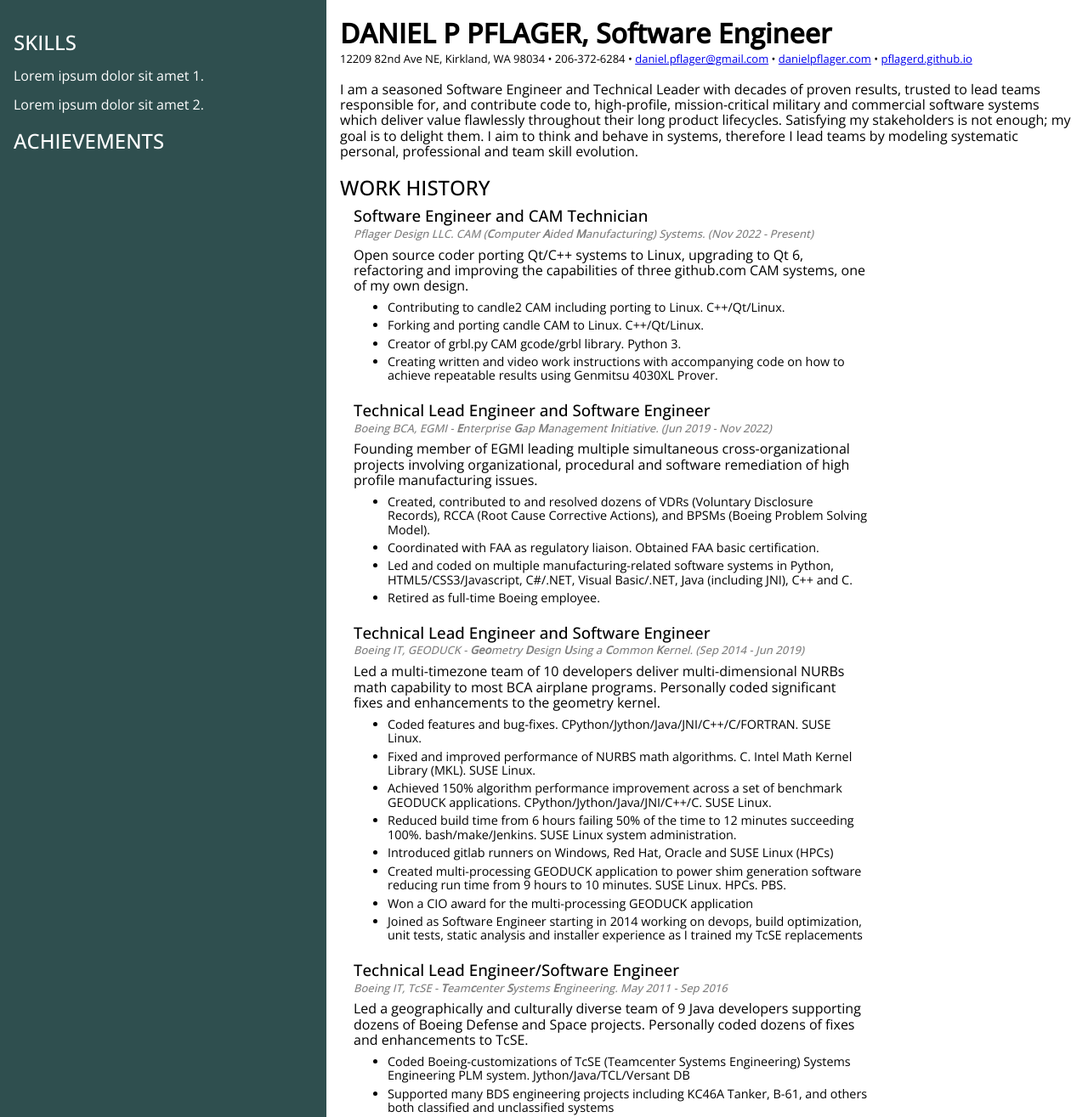
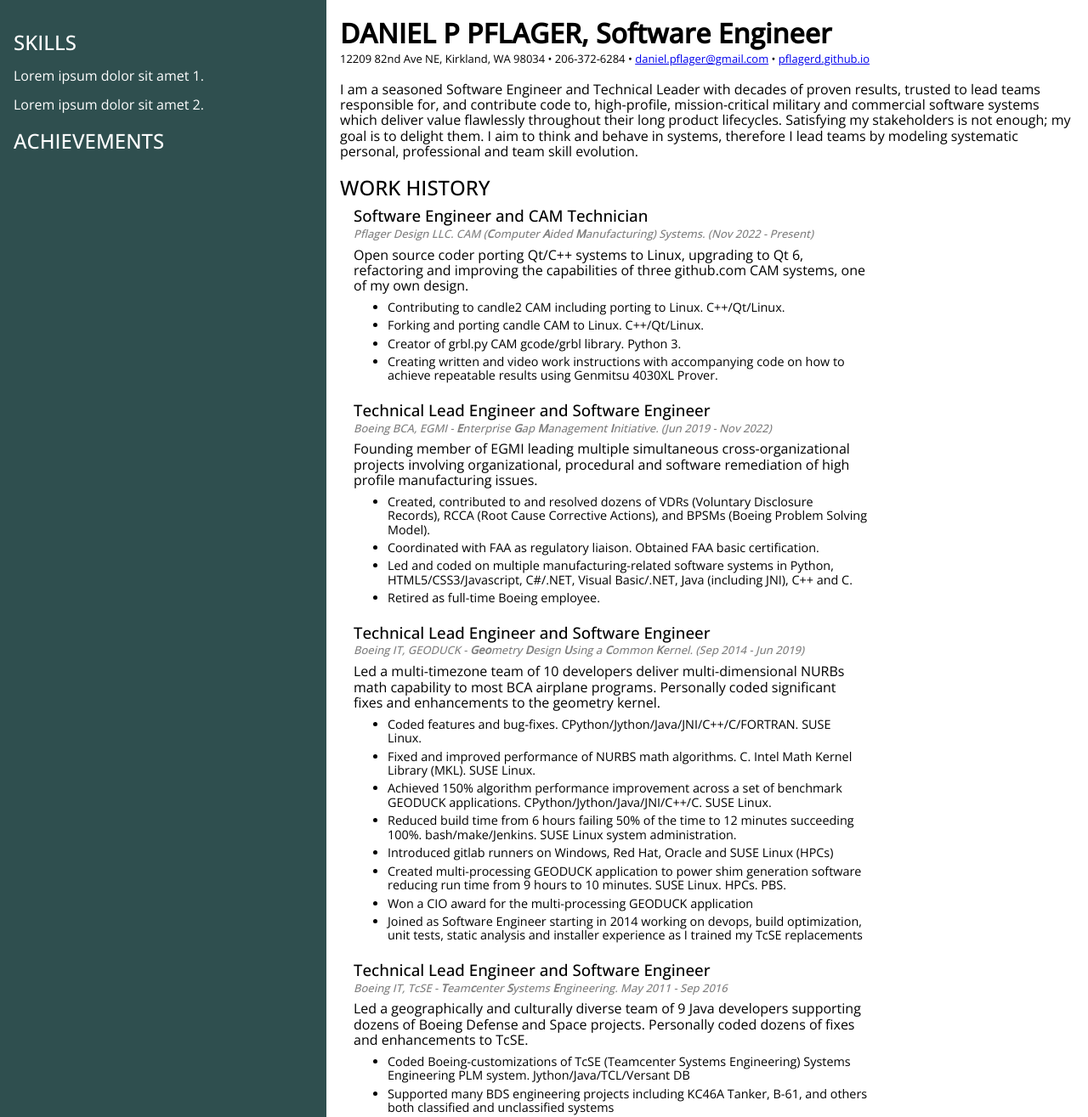
Before and after one commit to pflagerd/pflagerd.github.io, a plain HTML site: page index.html in a window 1280 px wide. Shown: the top 1315 px of the page at 85% size. Drawn offline with nearby package versions, Linux system fonts and the light colour scheme.

Commit message:
This is hard.

```diff
--- a/index.html
+++ b/index.html
@@ -26,7 +26,7 @@
                     <span id="address">12209 82nd Ave NE, Kirkland, WA 98034</span> •
                     <span id="phone">206-372-6284</span> •
                     <span id="email"><a href="mailto:daniel.pflager@gmail.com" target="_blank">daniel.pflager@gmail.com</a></span> •
-                    <span id="website"><a href="https://danielpflager.com" target="_blank">danielpflager.com</a></span> •
+                    <!--span id="website"><a href="https://danielpflager.com" target="_blank">danielpflager.com</a></span> •-->
                     <span id="github.io"><a href="https://pflagerd.github.io" target="_blank">pflagerd.github.io</a></span>
                 </section>
                 <br>
@@ -82,7 +82,7 @@
                         </ul>
                     </article>
                     <article class="job">
-                        <h3>Technical Lead Engineer/Software Engineer</h3>
+                        <h3>Technical Lead Engineer and Software Engineer</h3>
                         <p class="company">Boeing IT, TcSE - <b>T</b>eam<b>c</b>enter <b>S</b>ystems <b>E</b>ngineering. <time datetime="2011-05">May 2011</time> - <time datetime="2016-09">Sep 2016</time></p>
                         <p class="role">Led a geographically and culturally diverse team of 9 Java developers supporting dozens of Boeing Defense and Space projects. Personally coded dozens of fixes and enhancements to TcSE.</p>
                         <ul>
```
